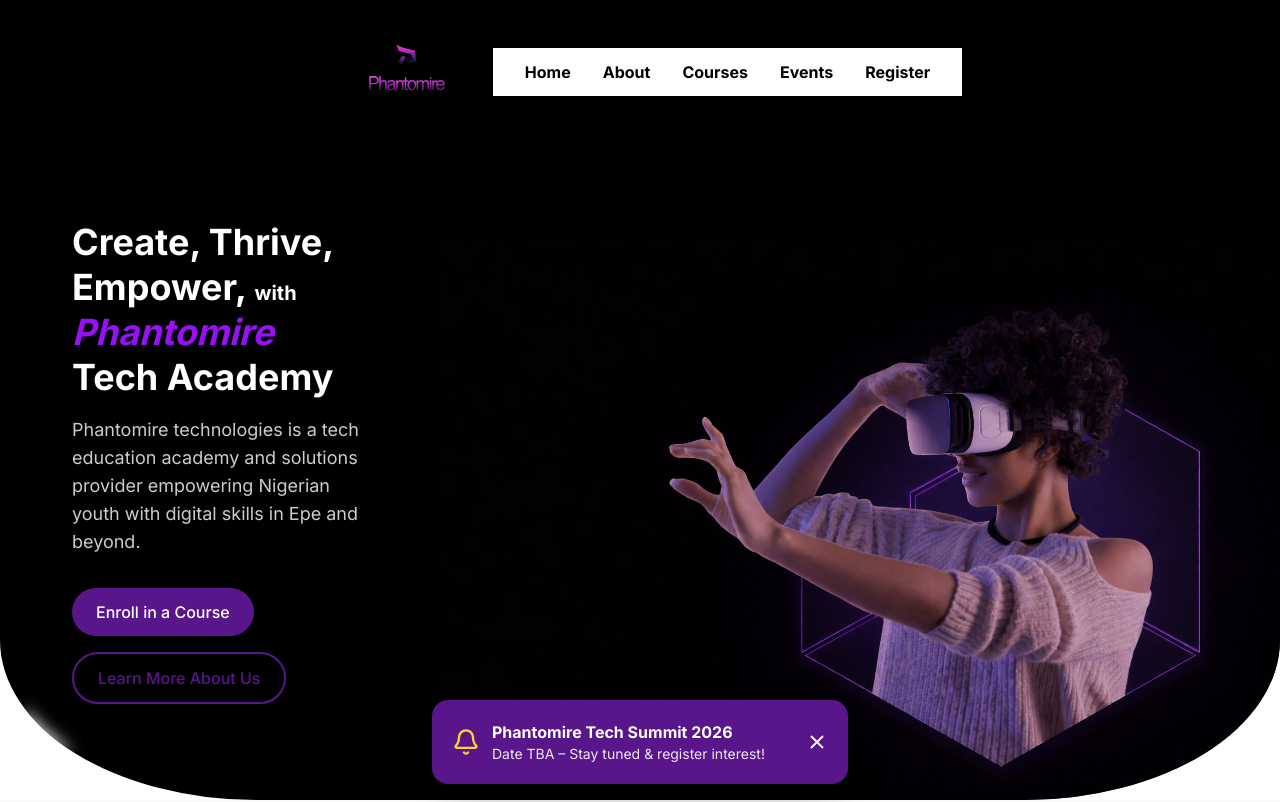
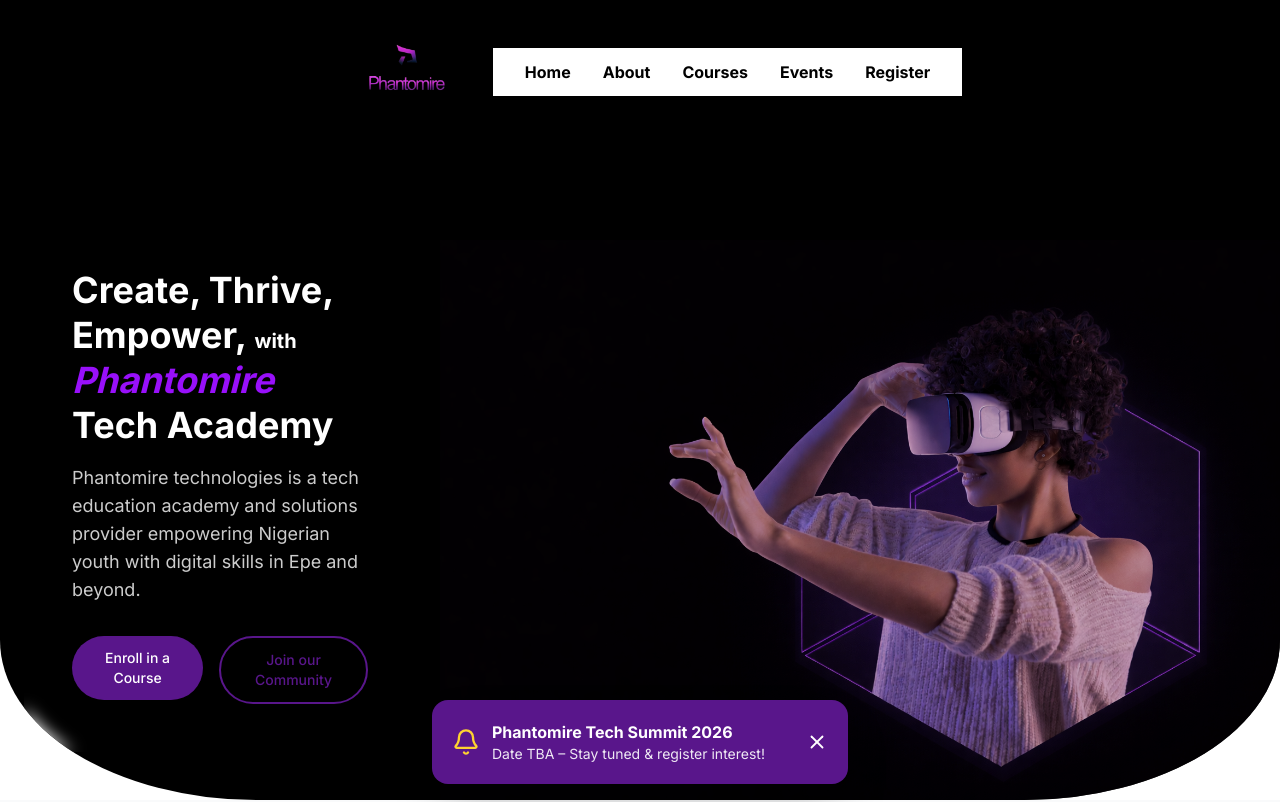
Before and after one commit to feezyakinwunmi/phantomire, a Next.js app: page / in a window 1280 px wide. Shown: the top 802 px of the page. Built offline with nearby package versions, Linux system fonts and the light colour scheme.

Commit message:
adjust 6

```diff
--- a/src/app/page.tsx
+++ b/src/app/page.tsx
@@ -7,7 +7,6 @@
     {title: "Join Our Community", paragraph: "Connect with fellow tech enthusiasts in Epe and Lagos.", link: "Join Now →", url: "https://wa.me/2349161460898" },
     { title: "Enroll in Courses", paragraph: "Join our hands-on programs in Frontend, Backend, Design, or Videography & Editing.", link: "Register Now →", url: "/register" },
     { title: "Attend Events", paragraph: "Participate in Phantomire Tech Summit and other Nigerian tech gatherings.", link: "View Events →", url: "/events" },
-    { title: "Explore Gallery", paragraph: "See our students in action, projects, and community impact in Epe.", link: "View Gallery →", url: "/gallery" },
   ];
 
   return (
@@ -24,15 +23,15 @@
             <p className="text-base md:text-lg text-white/80 mb-8 max-w-2xl">
               Phantomire technologies is a tech education academy and solutions provider empowering Nigerian youth with digital skills in Epe and beyond.
             </p>
-            <div className="flex md:flex-col flex-row gap-4">
+            <div className="flex  flex-row gap-4 text-sm md:text-md">
               <a href="/register">
                 <button className="bg-purple-900 text-white px-6 py-3 rounded-full font-medium hover:bg-purple-800 transition">
                   Enroll in a Course
                 </button>
               </a>
-              <a href="/about">
+              <a href="https://chat.whatsapp.com/LZlC1B0D8m1LvxA3HAszmj">
                 <button className="border-2 border-purple-900 text-purple-900 px-6 py-3 rounded-full font-medium hover:bg-purple-50 transition">
-                  Learn More About Us
+                 Join our Community
                 </button>
               </a>
             </div>
@@ -200,12 +199,10 @@
           <p className="text-purple-900 font-bold uppercase tracking-wider text-xs mb-3">Our Partners</p>
           <h2 className="text-3xl md:text-4xl font-bold text-gray-900 mb-10">Proud collaborations</h2>
           <div className="grid grid-cols-2 md:grid-cols-4 lg:grid-cols-6 gap-8 items-center">
-            <div className="shadow-lg rounded-lg p-4">            <img src="part.png" alt="Partner 1" className="h-20 w-40 mx-auto rounded-lg" />
-            SMP
-</div>
-           <div className="shadow-lg rounded-lg p-4">    <img src="part.png" alt="Partner 2" className=" h-20 w-40 mx-auto rounded-lg" /> Creator Studio
+
+           <div className="shadow-lg rounded-lg p-4 text-center">    <img src="partner1.jpeg" alt="Partner 2" className=" h-20 w-40 mx-auto rounded-lg" /> Mastripod
           </div>
-           <div className="shadow-lg rounded-lg p-4">    <img src="part.png" alt="Partner 3" className=" h-20 w-40 mx-auto  rounded-lg" /> DataCamp
+           <div className="shadow-lg rounded-lg p-4 text-center">    <img src="partner2.jpeg" alt="Partner 3" className=" h-20 w-40 mx-auto  rounded-lg" />SMP
             </div>
           </div>
         </div>
```
Also changed, not shown: public/partner1.jpeg (added), public/partner2.jpeg (added).
